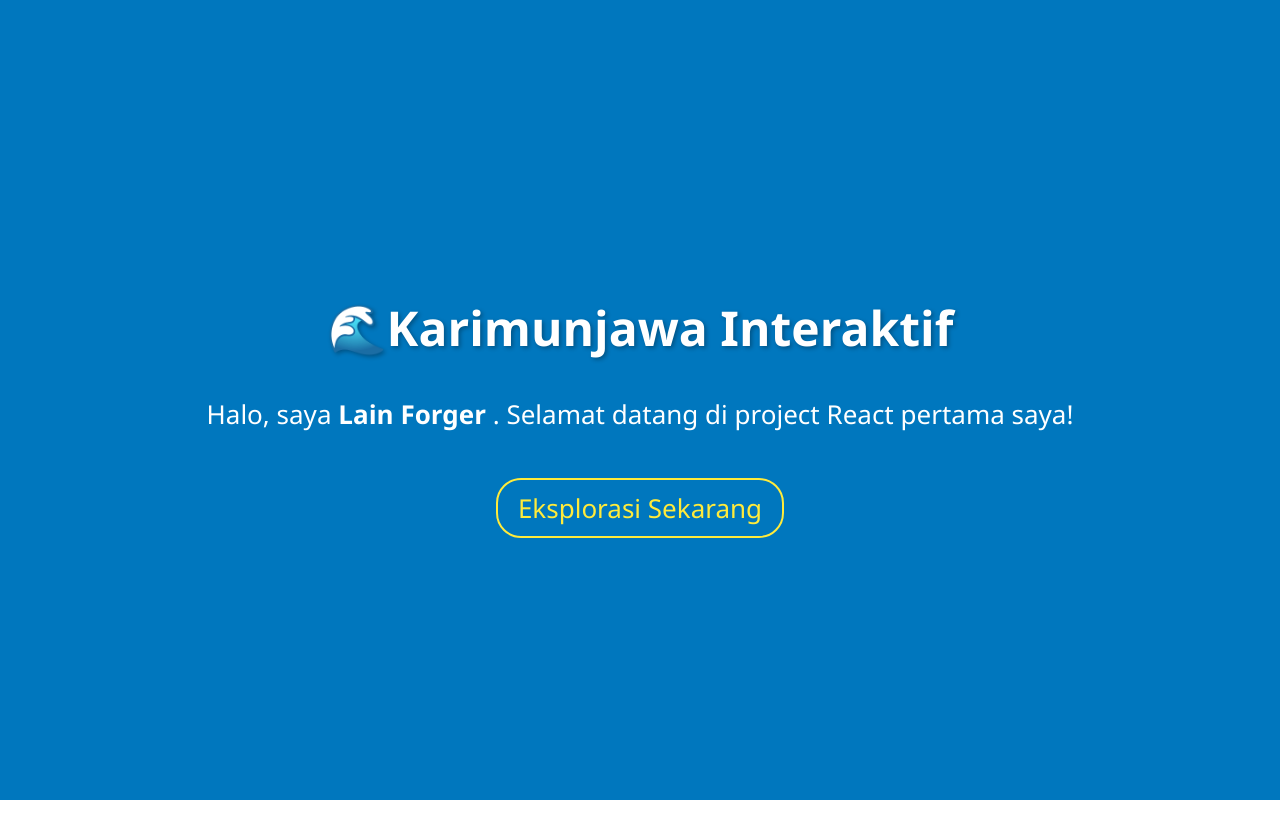
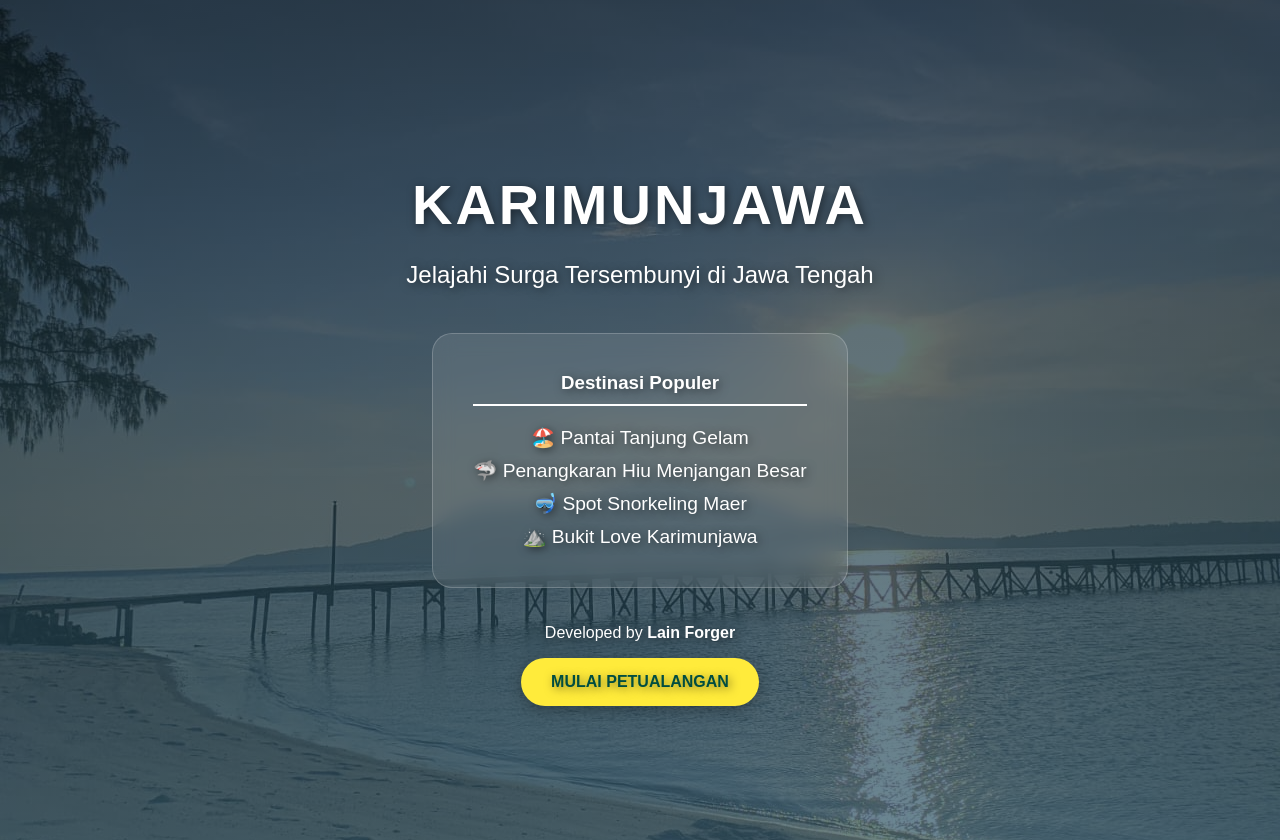
Before and after one commit to LainForger/belajar-react-karimunjawa, a React (Create React App) app: page / in a window 1280 px wide. Before the commit the page ends 800 px from the top, so only its background shows below. Built offline with nearby package versions, Linux system fonts and the light colour scheme.

Commit message:
Eksperimen warna gradasi background biar makin estetik

```diff
--- a/src/App.css
+++ b/src/App.css
@@ -1,38 +1,50 @@
-.App {
-    text-align: center;
-}
-
 .App-header {
-    background-color: #0077be;
-    /* Warna Biru Laut */
+  /* Ganti URL di bawah dengan path gambar kamu */
+  background: linear-gradient(rgba(15, 32, 39, 0.7), rgba(32, 58, 67, 0.7), rgba(44, 83, 100, 0.7)),
+            url('./pantai.jpeg');
+  background-size: cover;
+  background-position: center;
+  background-attachment: fixed; /* Efek parallax keren */
   min-height: 100vh;
   display: flex;
   flex-direction: column;
   align-items: center;
   justify-content: center;
-    font-size: calc(10px + 2vmin);
   color: white;
-    font-family: 'Segoe UI', Tahoma, Geneva, Verdana, sans-serif;
+  font-family: 'Poppins', sans-serif;
+  text-align: center;
+  padding: 20px;
+  text-shadow: 2px 2px 10px rgba(0,0,0,0.5); /* Biar teks putihnya lebih 'nyala' di atas background */
+}
+
+.list-container {
+  background: rgba(255, 255, 255, 0.1);
+  backdrop-filter: blur(10px); /* Efek kaca kekinian */
+  padding: 20px 40px;
+  border-radius: 20px;
+  border: 1px solid rgba(255, 255, 255, 0.2);
+  margin: 20px 0;
 }
 
 h1 {
-    font-size: 3rem;
-    text-shadow: 2px 2px 4px rgba(0, 0, 0, 0.3);
-    margin-bottom: 10px;
+  font-size: 3.5rem;
+  margin-bottom: 0;
+  text-transform: uppercase;
+  letter-spacing: 3px;
 }
 
 .App-link {
-    color: #ffeb3b;
-    /* Warna Kuning Cerah biar kontras */
+  background-color: #ffeb3b;
+  color: #004d40;
+  padding: 15px 30px;
+  border-radius: 50px;
   text-decoration: none;
-    border: 2px solid #ffeb3b;
-    padding: 10px 20px;
-    border-radius: 25px;
+  font-weight: bold;
   transition: 0.3s;
-    margin-top: 20px;
+  box-shadow: 0 4px 15px rgba(0,0,0,0.3);
 }
 
 .App-link:hover {
-    background-color: #ffeb3b;
-    color: #0077be;
+  transform: scale(1.1);
+  background-color: white;
 }
--- a/src/App.js
+++ b/src/App.js
@@ -1,23 +1,43 @@
-import './App.css';
+import "./App.css";
+import gambarPantai from "./pantai.jpeg";
 
 function App() {
-    return ( <
-        div className = "App" >
-        <
-        header className = "App-header" >
-        <
-        h1 > 🌊Karimunjawa Interaktif < /h1> <
-        p > Halo, saya < b > Lain Forger < /b>. Selamat datang di project React pertama saya!</p >
-        <
-        a className = "App-link"
-        href = "#"
-        target = "_blank"
-        rel = "noopener noreferrer" >
-        Eksplorasi Sekarang <
-        /a> < /
-        header > <
-        /div>
-    );
+  const destinasi = [
+    "🏖️ Pantai Tanjung Gelam",
+    "🦈 Penangkaran Hiu Menjangan Besar",
+    "🤿 Spot Snorkeling Maer",
+    "⛰️ Bukit Love Karimunjawa",
+  ];
+
+return (
+    <div className="App">
+      <header className="App-header">
+        <h1>Karimunjawa</h1>
+        <p style={{ fontSize: '1.5rem', fontWeight: '300' }}>
+          Jelajahi Surga Tersembunyi di Jawa Tengah
+        </p>
+
+        <div className="list-container">
+          <h3 style={{ borderBottom: '2px solid white', paddingBottom: '10px' }}>
+            Destinasi Populer
+          </h3>
+          <ul style={{ listStyle: 'none', padding: 0, fontSize: '1.2rem' }}>
+            {destinasi.map((item, index) => (
+              <li key={index} style={{ margin: '10px 0' }}>
+                {item}
+              </li>
+            ))}
+          </ul>
+        </div>
+
+        <p>Developed by <b>Lain Forger</b></p>
+
+        <a className="App-link" href="#" target="_blank">
+          MULAI PETUALANGAN
+        </a>
+      </header>
+    </div>
+  );
 }
 
 export default App;
```
Also changed, not shown: src/pantai.jpeg (added). Lines whose indentation alone changed are shown as unchanged.
